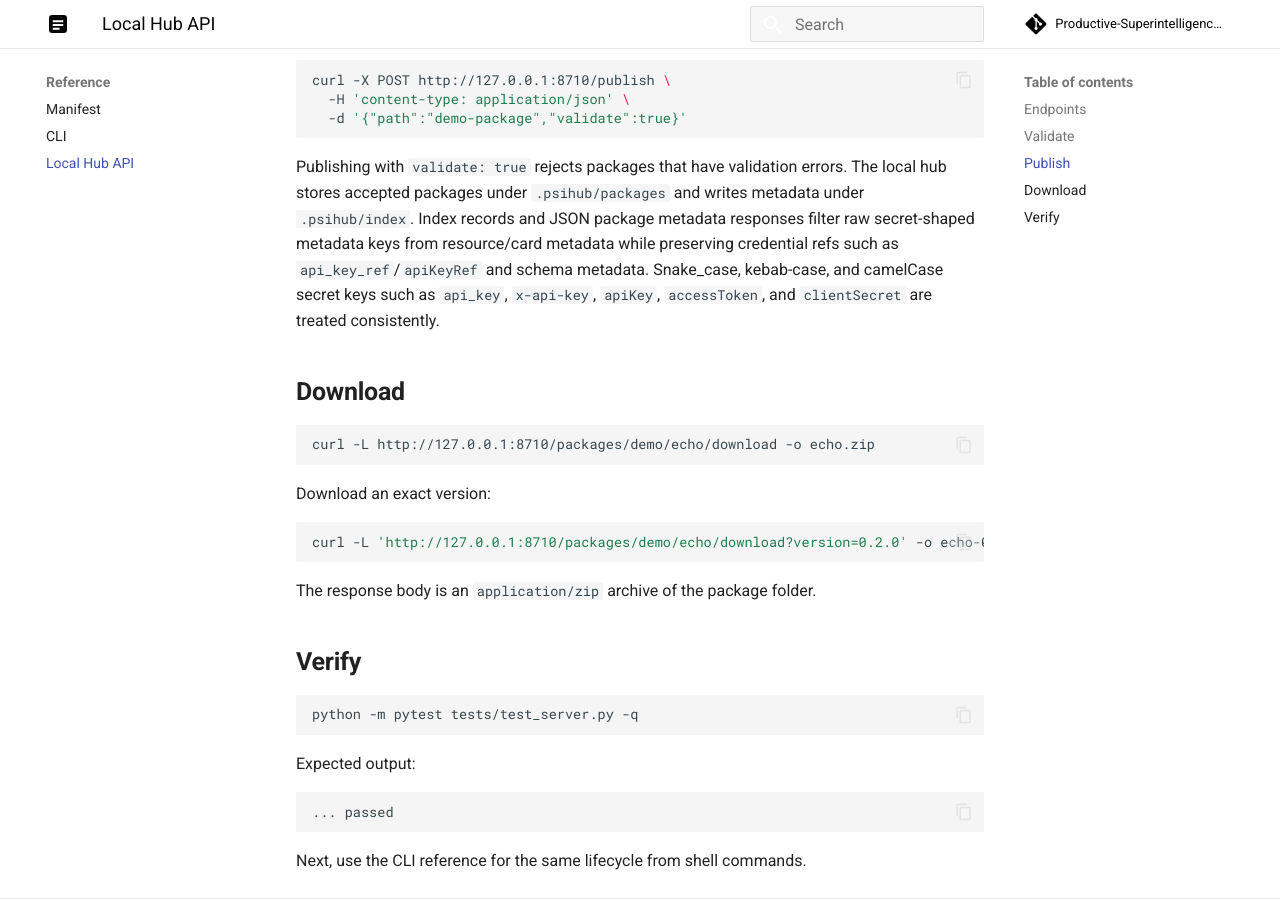
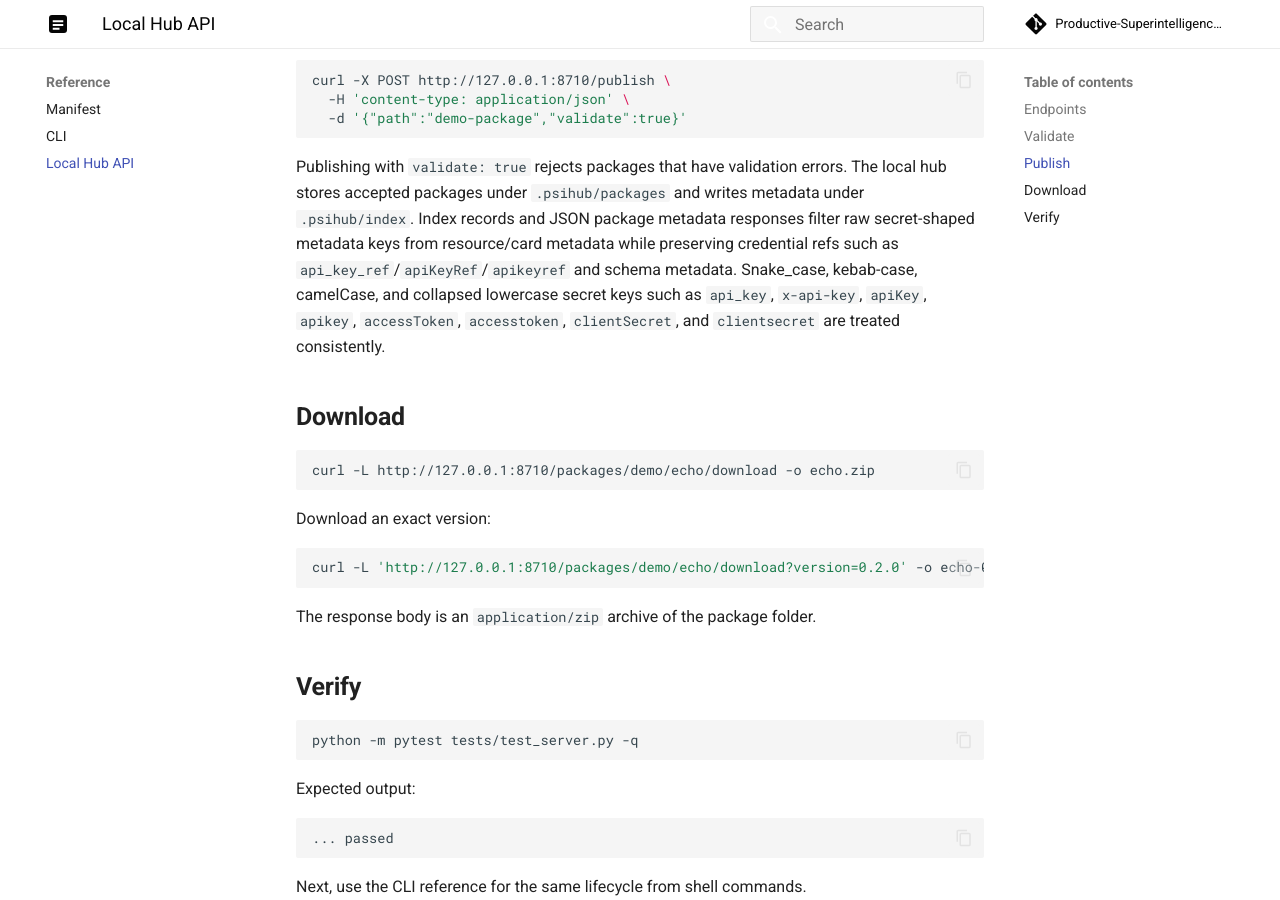
Before and after one commit to Productive-Superintelligence/psihub, an MkDocs documentation site: the page built from docs/reference/local-hub-api.md, in a window 1280 px wide and 900 px high, scrolled down 1372 px. Built offline with MkDocs 1.6.1 and Material for MkDocs 9.7.7, drawn with Linux system fonts in a browser that asks for light colours; comment, search, counter and statistics services are not loaded.

Commit message:
Document compact secret metadata keys

```diff
--- a/docs/reference/local-hub-api.md
+++ b/docs/reference/local-hub-api.md
@@ -56,9 +56,10 @@ The local hub stores accepted packages under `.psihub/packages` and writes
 metadata under `.psihub/index`.
 Index records and JSON package metadata responses filter raw secret-shaped
 metadata keys from resource/card metadata while preserving credential refs such
-as `api_key_ref`/`apiKeyRef` and schema metadata. Snake_case, kebab-case, and
-camelCase secret keys such as `api_key`, `x-api-key`, `apiKey`, `accessToken`,
-and `clientSecret` are treated consistently.
+as `api_key_ref`/`apiKeyRef`/`apikeyref` and schema metadata. Snake_case,
+kebab-case, camelCase, and collapsed lowercase secret keys such as `api_key`,
+`x-api-key`, `apiKey`, `apikey`, `accessToken`, `accesstoken`, `clientSecret`,
+and `clientsecret` are treated consistently.
 
 ## Download
 
```
Also changed, not shown: README.md (+7 -5 lines), docs/concepts/refs-and-config.md (+4 -3 lines).
